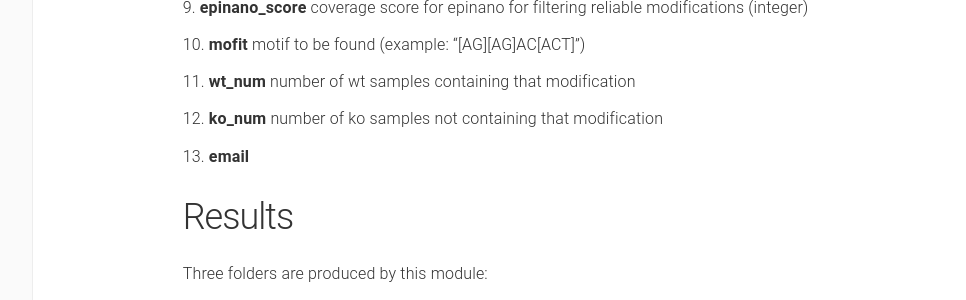
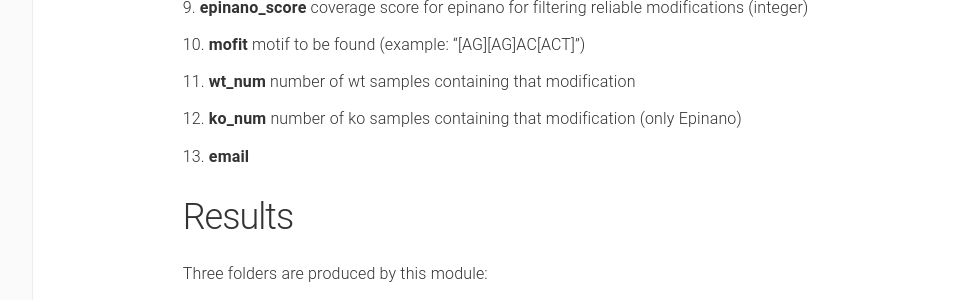
Before and after one commit to biocorecrg/master_of_pores, a Jekyll site: the page built from docs/nanomod.md, in a window 1280 px wide. Shown: the part 1775-2075 px from the top of the page, without its empty margins (180-1146 px from the left). Built offline with Jekyll 4.4.1, drawn with Linux system fonts in a browser that asks for light colours.

Commit message:
Update nanomod.md

```diff
--- a/docs/nanomod.md
+++ b/docs/nanomod.md
@@ -40,7 +40,7 @@ WT3 KO3
 1. **epinano_score** coverage score for epinano for filtering reliable modifications (integer)
 1. **mofit** motif to be found (example: "[AG][AG]AC[ACT]")
 1. **wt_num** number of wt samples containing that modification
-1. **ko_num** number of ko samples not containing that modification
+1. **ko_num** number of ko samples containing that modification (only Epinano)
 1. **email**
 
 ## Results
```
